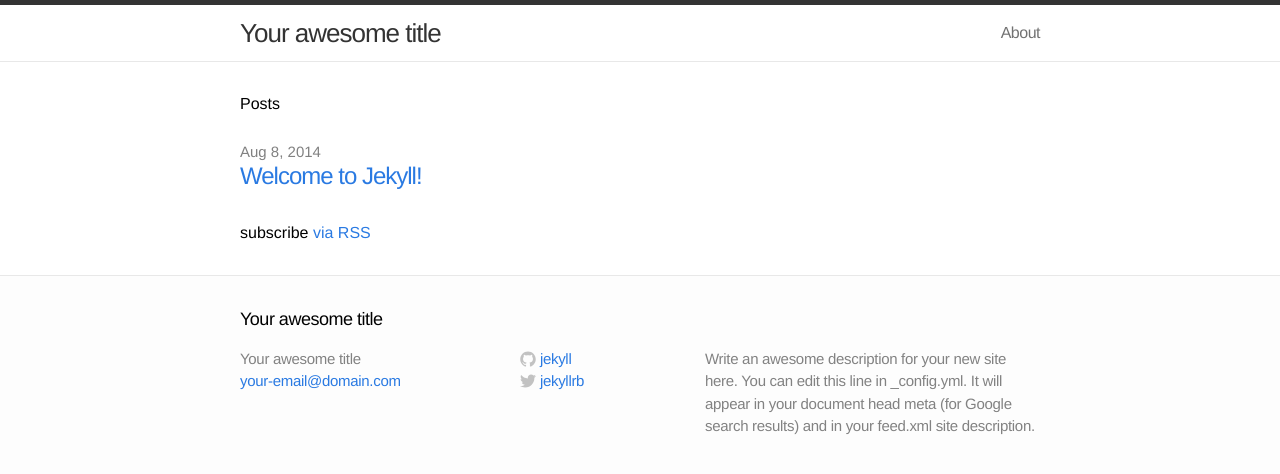
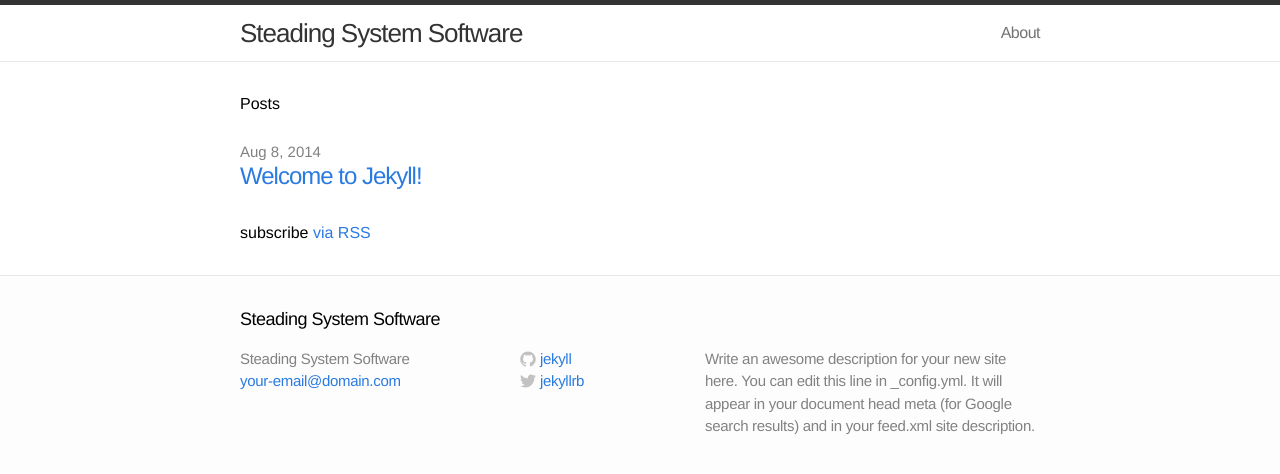
Before and after one commit to rodwiddowson/SSSWebsite, a Jekyll site: the page built from index.html, in a window 1280 px wide. Shown: the top 474 px of the page. Built offline with Jekyll 4.4.1, drawn with Linux system fonts in a browser that asks for light colours.

Commit message:
Add site title.

```diff
--- a/_config.yml
+++ b/_config.yml
@@ -1,5 +1,5 @@
 # Site settings
-title: Your awesome title
+title: Steading System Software
 email: your-email@domain.com
 description: "Write an awesome description for your new site here. You can edit this line in _config.yml. It will appear in your document head meta (for Google search results) and in your feed.xml site description."
 baseurl: ""
```
